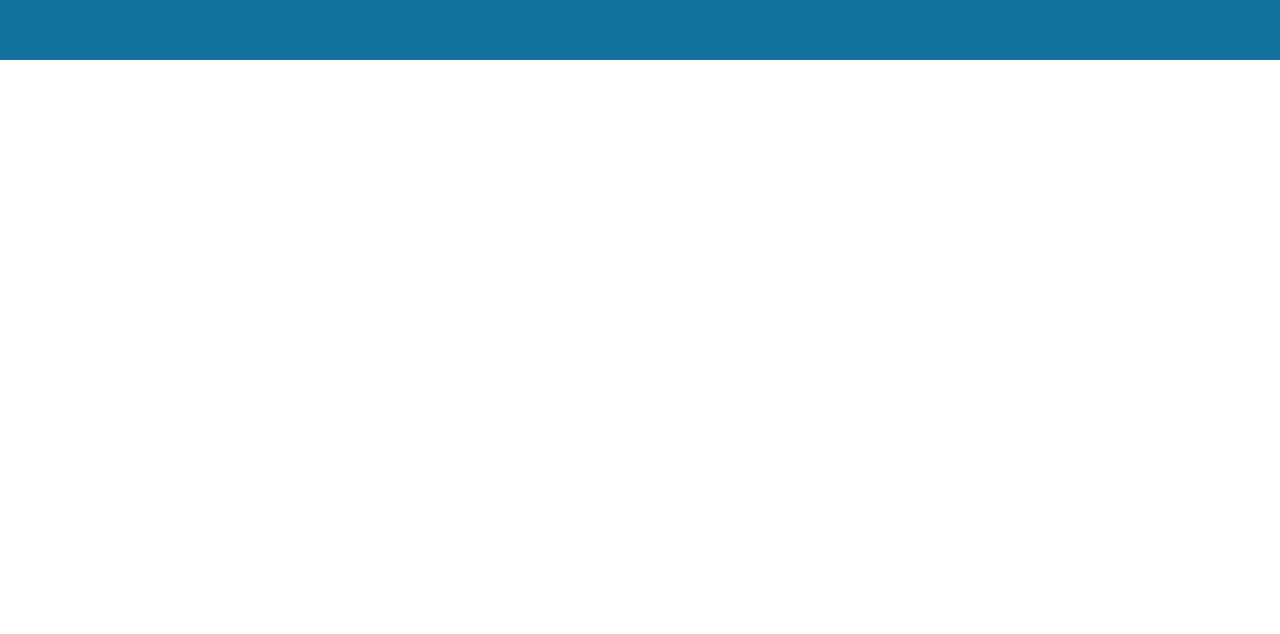
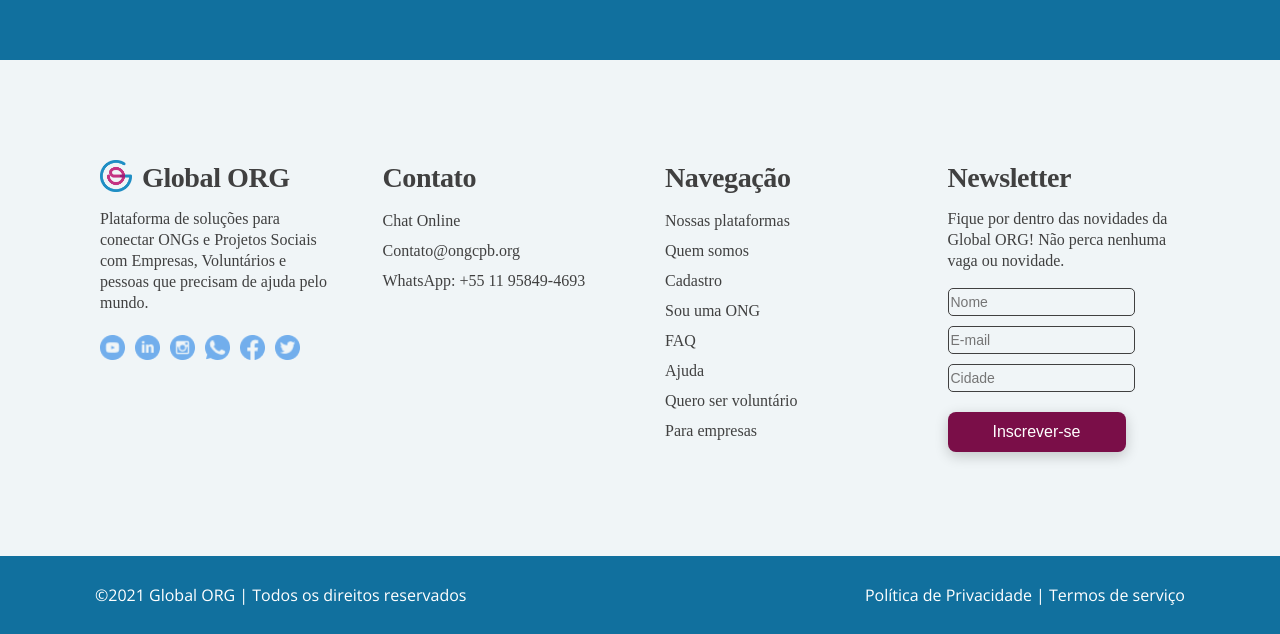
Before and after one commit to GrupoCPB/global-frontend-web, a Next.js app: page / in a window 1280 px wide. Shown: the part 780-1414 px from the top of the page. Before the commit the page ends 840 px from the top, so only its background shows below. Built offline with nearby package versions, Linux system fonts and the light colour scheme.

Commit message:
footer feito

```diff
--- a/src/pages/home.tsx
+++ b/src/pages/home.tsx
@@ -1,10 +1,12 @@
 import React from 'react'
-import Section1 from '../ui/components/Home/section1/section1';
+import Section1 from '../ui/components/Home/Section1/Section1';
+import Footer from '../ui/components/Footer/Footer';
 
 function home() {
     return (
         <>
             <Section1 />
+            <Footer />
         </>
     )
 }
--- /dev/null
+++ b/src/ui/components/Footer/Footer.styles.tsx
@@ -0,0 +1,129 @@
+import { experimentalStyled as styled } from '@material-ui/core/styles';
+import { Box } from '@material-ui/core';
+
+export const FooterMUI = styled("footer")`
+
+`
+
+export const BoxMUI = styled(Box)`
+    background-color: #F0F5F7;
+    display: grid;
+    grid-template-columns: 1fr 1fr 1fr 1fr;
+    padding: 100px;
+    font-family: Merriweather;
+    color: ${({theme}) => theme.palette.text.secondary};
+    column-gap: 50px;
+
+    ul {
+        list-style-type: none;
+        padding: 0;
+
+        li {
+            margin: 12px 0;
+        }
+    }
+
+    p {
+        margin: 12px 0;
+        font-size: 16px;
+        font-weight: 400;
+        line-height: 21px;
+    }
+
+    a {
+        text-decoration: none;
+        color: ${({theme}) => theme.palette.text.secondary};
+    }
+`
+
+export const Title = styled("h3")`
+    font-weight: 700;
+    font-size: 24px;
+    font-style: normal;
+    line-height: 36px;
+    letter-spacing: -0.44px;
+    display: flex;
+    margin: 0;
+
+    h3 {
+        margin: 0;
+        padding: 0;
+        display: inline;
+    }
+`
+
+export const Info = styled(Box)`
+    display: flex;
+    flex-direction: column;
+
+    img {
+        width: 32px;
+        height: 32px;
+        margin-right: 10px;
+        display: inline;
+    }
+
+    div:nth-of-type(3) {
+        background-color: red;
+    }
+`
+
+export const Contato = styled(Box)`
+
+`
+
+export const Nav = styled(Box)`
+
+`
+
+export const News = styled(Box)`
+    form {
+        input {
+            margin: 5px 0;
+            font-size: 14px;
+            border-radius: 5px;
+            border: solid 1px ${({theme}) => theme.palette.text.secondary};
+            padding: 5px 2px;
+            background: transparent;
+        }
+
+        button {
+            width: 178px;
+            height: 40px;
+            padding: 5px 2px;background: #7A0E48;
+            border: none;
+            box-shadow: 0px 4px 14px rgba(0, 0, 0, 0.2);
+            border-radius: 8px;
+            color: white;
+            font-weight: 500;
+            font-size: 16px;
+            margin-top: 15px;
+        }
+    }
+`
+
+export const LowerSocialMedia = styled("div")`
+    margin: 10px 0;
+    a {
+        img {
+            filter: invert(22%) sepia(79%) saturate(2323%) hue-rotate(181deg) brightness(94%) contrast(97%);
+            width: 25px;
+            height: 25px;
+        }
+    }
+`
+
+export const LowerBar = styled("div")`
+    background: ${({theme}) => theme.palette.primary.dark};
+    height: 78px;
+    display: flex;
+    align-items: center;
+    justify-content: space-between;
+
+    span {
+        font-size: 16px;
+        font-weight: 500;
+        color: white;
+        margin: 0 95px;
+    }
+`
--- /dev/null
+++ b/src/ui/components/Footer/Footer.tsx
@@ -0,0 +1,119 @@
+import {
+    FooterMUI,
+    BoxMUI,
+    Info,
+    Contato,
+    Nav,
+    News,
+    Title,
+    LowerBar,
+    LowerSocialMedia
+} from './Footer.styles';
+import  Link  from 'next/link';
+
+export default function Footer() {
+    return(
+        <FooterMUI>
+            <BoxMUI>
+                <Info>
+                    <Title>
+                        <img src={"/img/logo.png"}/>
+                        <h3>Global ORG</h3>
+                    </Title>
+
+                    <div>
+                        <p>
+                            Plataforma de soluções para
+                            conectar ONGs e Projetos Sociais
+                            com Empresas, Voluntários e
+                            pessoas que precisam de ajuda
+                            pelo mundo.
+                        </p>
+                    </div>
+
+                    <LowerSocialMedia>
+                        <a href="#"><img src={'/icons/YouTube.png'} alt=""></img></a>
+                        <a href="#"><img src={'/icons/LinkedIn.png'} alt=""></img></a>
+                        <a href="#"><img src={'/icons/IG.png'} alt=""></img></a>
+                        <a href="#"><img src={'/icons/WPP.png'} alt=""></img></a>
+                        <a href="#"><img src={'/icons/FB.png'} alt=""></img></a>
+                        <a href="#"><img src={'/icons/Twitter.png'} alt=""></img></a>
+                    </LowerSocialMedia>
+                </Info>
+
+                <Contato>
+                    <Title>
+                        <h3>Contato</h3>
+                    </Title>
+
+                    <ul>
+                        <li>
+                            <a>Chat Online</a>
+                        </li>
+                        <li>
+                            Contato@ongcpb.org
+                        </li>
+                        <li>
+                            WhatsApp: +55 11 95849-4693
+                        </li>
+                    </ul>
+                </Contato>
+
+                <Nav>
+                    <Title>
+                        <h3>Navegação</h3>
+                    </Title>
+
+                    <ul>
+                        <li>
+                            <Link href='/'>Nossas plataformas</Link>
+                        </li>
+                        <li>
+                            <Link href='/'>Quem somos</Link>
+                        </li>
+                        <li>
+                            <Link href='/'>Cadastro</Link>
+                        </li>
+                        <li>
+                            <Link href='/'>Sou uma ONG</Link>
+                        </li>
+                        <li>
+                            <Link href='/'>FAQ</Link>
+                        </li>
+                        <li>
+                            <Link href='/'>Ajuda</Link>
+                        </li>
+                        <li>
+                            <Link href='/'>Quero ser voluntário</Link>
+                        </li>
+                        <li>
+                            <Link href='/'>
+                                Para empresas
+                            </Link>
+                        </li>
+                        <li></li>
+                    </ul>
+                </Nav>
+
+                <News>
+                    <Title>
+                        <h3>Newsletter</h3>
+                    </Title>
+                    <p>Fique por dentro das novidades da Global ORG!
+                    Não perca nenhuma vaga ou novidade.</p>
+                    <form>
+                        <input type='text' placeholder='Nome'></input>
+                        <input type='text' placeholder='E-mail'></input>
+                        <input type='text' placeholder='Cidade'></input>
+                        <button type='submit'>Inscrever-se</button>
+                    </form>
+
+                </News>
+            </BoxMUI>
+            <LowerBar>
+                <span>&copy;2021 Global ORG | Todos os direitos reservados</span>
+                <span>Política de Privacidade | Termos de serviço</span>
+            </LowerBar>
+        </FooterMUI>
+    )
+}
--- a/src/ui/components/Home/section1/section1.styles.tsx
+++ b/src/ui/components/Home/section1/section1.styles.tsx
@@ -4,7 +4,7 @@
 export const BodySection = styled('div')`
     height: 755px;
     background-color: ${({ theme }) => theme.palette.primary.dark};
-    position: absolute;
+    position: relative;
     width: 100%;
 `;
 
--- a/src/ui/components/Home/section1/section1.tsx
+++ b/src/ui/components/Home/section1/section1.tsx
@@ -5,7 +5,7 @@
     ContainerSction,
     Cadastros,
     ButtonCadastro
-} from './section1.styles'
+} from './Section1.styles'
 import { Button } from '@material-ui/core'
 
 function section1() {
```
Also changed, not shown: src/ui/components/Header/Header.tsx (line endings or trailing spaces).
